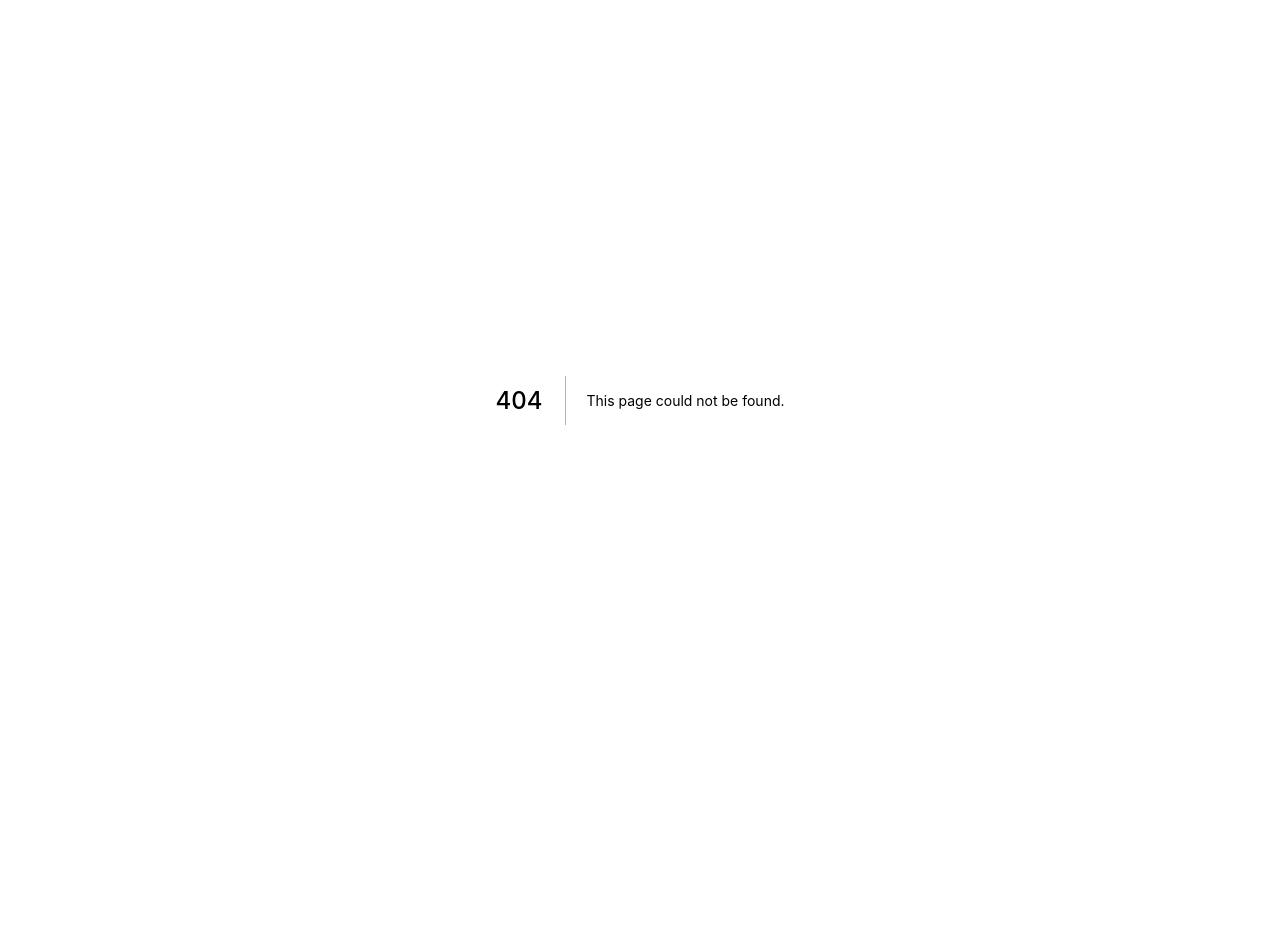
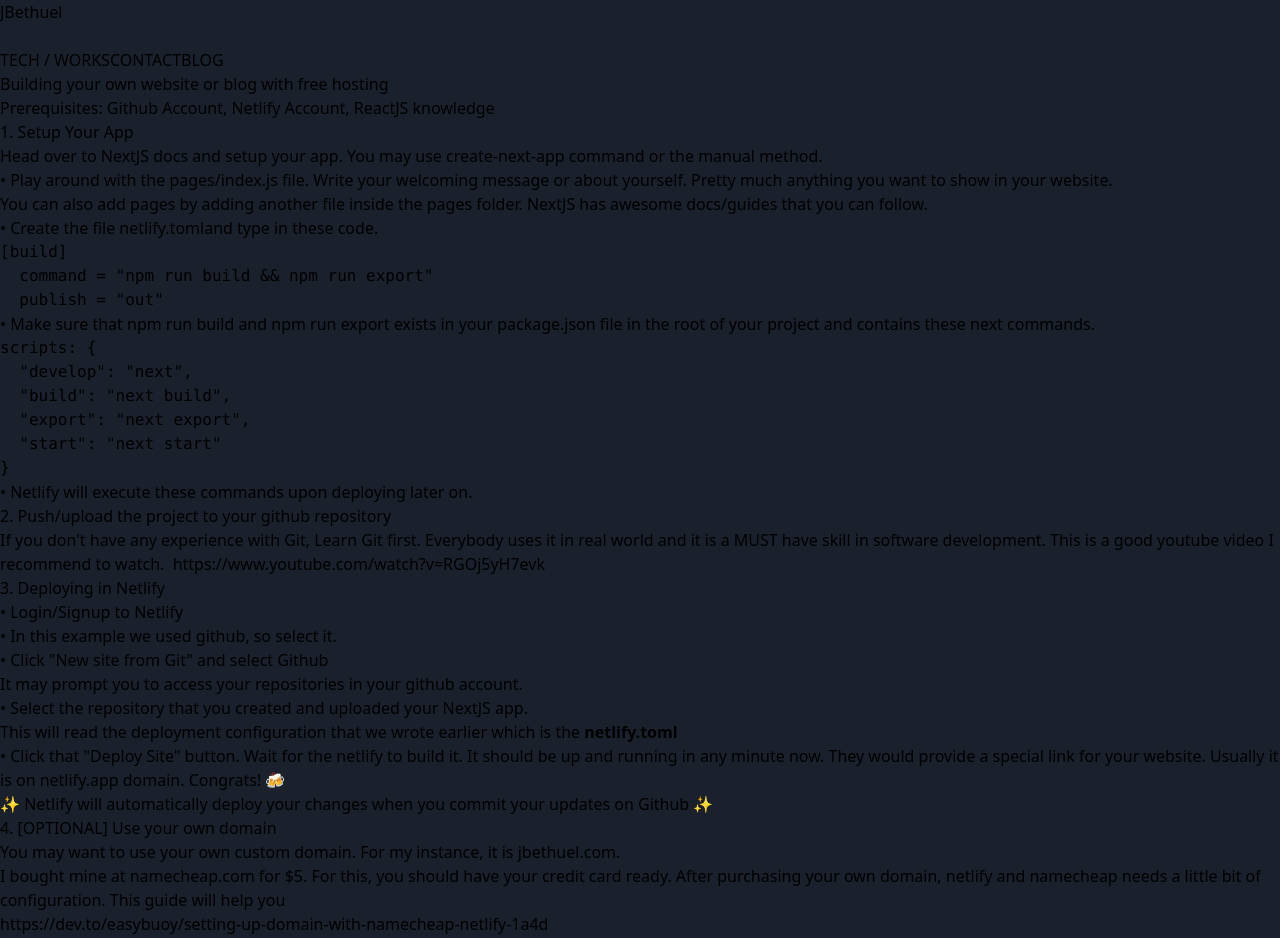
Before and after one commit to jbethuel/website, a Next.js app: page /blog/own-website in a window 1280 px wide. Before the commit this address had no page. Shown: the top 938 px of the page. Before the commit the page ends 800 px from the top, so only its background shows below. Built offline with nearby package versions, Linux system fonts and the light colour scheme.

Commit message:
✨ added a new article

```diff
--- /dev/null
+++ b/components/code.ts
@@ -0,0 +1,11 @@
+export const netlify: string = `[build]
+  command = "npm run build && npm run export"
+  publish = "out"
+`
+
+export const scripts: string = `scripts: {
+  "develop": "next",
+  "build": "next build",
+  "export": "next export",
+  "start": "next start"
+}`
--- /dev/null
+++ b/components/container.tsx
@@ -0,0 +1,15 @@
+import React, { ReactNode } from 'react'
+
+interface ContainerProps {
+  children: ReactNode
+}
+
+const Container = (props: ContainerProps) => {
+  return (
+    <div className='container mx-auto mt-4 lg:w-1/2 md:w-4/5 px-6 text-white'>
+      {props.children}
+    </div>
+  )
+}
+
+export default Container
--- /dev/null
+++ b/components/title.tsx
@@ -0,0 +1,11 @@
+import React, { ReactElement } from 'react'
+
+interface TitleProps {
+  text: string
+}
+
+const Title = (args: TitleProps): ReactElement => (
+  <p className='mt-8 mb-2 text-xl font-bold'>{args.text}</p>
+)
+
+export default Title
--- a/package.json
+++ b/package.json
@@ -8,8 +8,8 @@
   "scripts": {
     "develop": "next",
     "build": "next build",
-    "start": "next start",
-    "export": "next export"
+    "export": "next export",
+    "start": "next start"
   },
   "dependencies": {
     "next": "^9.4.2",
--- /dev/null
+++ b/pages/blog/own-website.tsx
@@ -0,0 +1,125 @@
+import React, { ReactNode } from 'react'
+
+import Title from '../../components/title'
+import Container from '../../components/container'
+import Navbar from '../../components/navbar'
+import SEO from '../../components/seo'
+
+import { netlify, scripts } from '../../components/code'
+
+const Code = ({ text }) => <span className='bg-black p-1'>{text}</span>
+
+const Article = (): ReactNode => {
+  return (
+    <>
+      <SEO />
+      <Navbar />
+      <Container>
+        <p className='mt-4 text-2xl font-semibold'>
+          Building your own website or blog with free hosting
+        </p>
+        <p>Prerequisites: Github Account, Netlify Account, ReactJS knowledge</p>
+
+        <Title text='1. Setup Your App' />
+        <p>
+          Head over to{' '}
+          <a
+            className='underline'
+            href='https://nextjs.org/docs/getting-started'
+          >
+            NextJS docs
+          </a>
+          &nbsp;and setup your app. You may use create-next-app command or the
+          manual method.
+          <p className='mt-2'>
+            • Play around with the <Code text='pages/index.js' /> file. Write
+            your welcoming message or about yourself. Pretty much anything you
+            want to show in your website.
+          </p>
+          <p className='mt-2'>
+            You can also add pages by adding another file inside the{' '}
+            <Code text='pages' /> folder. NextJS has awesome docs/guides that
+            you can follow.
+          </p>
+          <p className='mt-4'>
+            • Create the file <span className='bg-black p-1'>netlify.toml</span>
+            and type in these code.
+          </p>
+          <pre className='mt-2 bg-black p-2'>{netlify}</pre>
+          <p className='mt-4'>
+            • Make sure that <Code text='npm run build' /> and{' '}
+            <Code text='npm run export' /> exists in your{' '}
+            <Code text='package.json' /> file in the root of your project and
+            contains these next commands.
+          </p>
+          <pre className='mt-2 bg-black p-2'>{scripts}</pre>
+          <p className='mt-4'>
+            • Netlify will execute these commands upon deploying later on.
+          </p>
+        </p>
+
+        <Title text='2. Push/upload the project to your github repository' />
+        <p>
+          If you don't have any experience with Git, Learn Git first. Everybody
+          uses it in real world and it is a MUST have skill in software
+          development. This is a good youtube video I recommend to watch. &nbsp;
+          <a href='https://www.youtube.com/watch?v=RGOj5yH7evk'>
+            https://www.youtube.com/watch?v=RGOj5yH7evk
+          </a>
+        </p>
+
+        <Title text='3. Deploying in Netlify' />
+        <p className='mt-1'> • Login/Signup to Netlify</p>
+        <p className='mt-1'> • In this example we used github, so select it.</p>
+        <p> • Click "New site from Git" and select Github</p>
+        <p className='mt-1'>
+          It may prompt you to access your repositories in your github account.
+        </p>
+        <p className='mt-1'>
+          • Select the repository that you created and uploaded your NextJS app.
+        </p>
+        <p className='mt-1'>
+          This will read the deployment configuration that we wrote earlier
+          which is the <b>netlify.toml</b>
+        </p>
+        <p className='mt-1'>
+          • Click that "Deploy Site" button. Wait for the netlify to build it.
+          It should be up and running in any minute now. They would provide a
+          special link for your website. Usually it is on netlify.app domain.
+          Congrats! 🍻
+        </p>
+
+        <p className='mt-4 text-lg font-bold'>
+          ✨ Netlify will automatically deploy your changes when you commit your
+          updates on Github ✨
+        </p>
+
+        <Title text='4. [OPTIONAL] Use your own domain' />
+        <p>
+          You may want to use your own custom domain. For my instance, it is{' '}
+          <Code text='jbethuel.com' />.
+        </p>
+        <p>
+          I bought mine at <a href='namecheap.com'>namecheap.com</a> for $5. For
+          this, you should have your credit card ready. After purchasing your
+          own domain, netlify and namecheap needs a little bit of configuration.
+          This guide will help you
+        </p>
+        <p className='mt-2'>
+          <a
+            target='_blank'
+            href='https://dev.to/easybuoy/setting-up-domain-with-namecheap-netlify-1a4d'
+          >
+            https://dev.to/easybuoy/setting-up-domain-with-namecheap-netlify-1a4d
+          </a>
+        </p>
+
+        <p className='text-2xl mt-8'>CHEERS 🍻</p>
+
+        <div className='h-40' />
+      </Container>
+    </>
+  )
+}
+
+export default Article
```
Also changed, not shown: pages/blog/index.tsx (+17 -25 lines), pages/blog/setup-cra-redux.tsx (deleted, +0 -18 lines).
